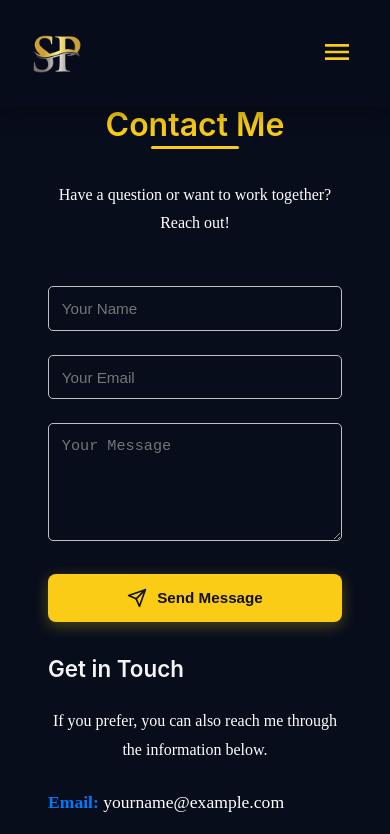
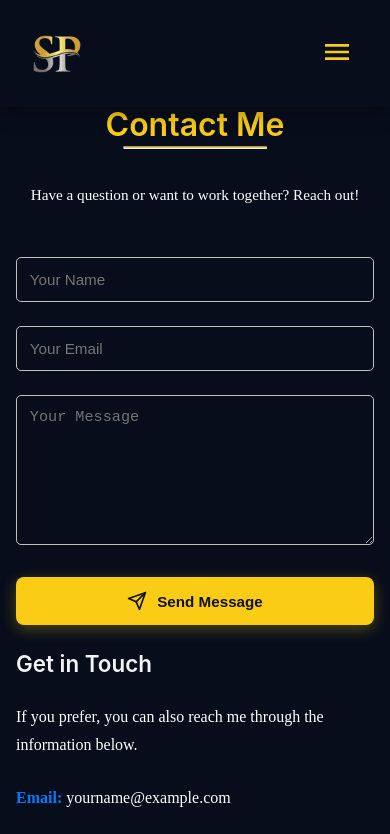
Before and after one commit to sank-45/Portfolio1, a React (Vite) app: page /contact in a window 390 px wide. Shown: the top 834 px of the page. Built offline with nearby package versions, Linux system fonts and the light colour scheme.

Commit message:
make responsive

```diff
--- a/src/Portfolio/Containers/Contact/Contact.scss
+++ b/src/Portfolio/Containers/Contact/Contact.scss
@@ -12,7 +12,6 @@
 
     h1 {
       font-size: clamp(2rem, 5vw, 3.5rem);
-      text-align: center;
       color: #facc15;
       animation: fadeInDown 1s ease;
     }
@@ -22,15 +21,12 @@
       height: 3px;
       background-color: #facc15;
       margin: 0 auto 2rem auto;
-      border: none;
       border-radius: 2px;
     }
 
     p {
       font-size: clamp(1rem, 2.5vw, 1.2rem);
-      text-align: center;
       margin-bottom: 3rem;
-      color: var(--main-text-color);
       animation: fadeInUp 1s ease;
     }
   }
@@ -66,6 +62,11 @@
           outline: none;
         }
       }
+
+      textarea {
+        min-height: 150px;
+        resize: vertical;
+      }
     }
 
     .button {
@@ -74,21 +75,19 @@
       --radius: 8px;
 
       cursor: pointer;
-      position: relative;
       display: inline-flex;
       align-items: center;
       justify-content: center;
-      align-self: flex-start;
       width: 100%;
       height: 56px;
       padding: 0 2rem;
-      font-family: "Poppins", sans-serif;
       font-size: 1.1rem;
       font-weight: 600;
-      color: var(--text-color);
+      font-family: "Poppins", sans-serif;
       border-radius: var(--radius);
       border: none;
       background: var(--primary-color);
+      color: var(--text-color);
       overflow: hidden;
       transition: all 0.4s ease;
       box-shadow: 0 4px 15px rgba(250, 204, 21, 0.3);
@@ -136,7 +135,6 @@
     p {
       font-size: 1.1rem;
       margin-bottom: 1.5rem;
-      color: var(--main-text-color);
     }
 
     ul {
@@ -146,11 +144,9 @@
       li {
         font-size: 1.1rem;
         margin-bottom: 1rem;
-        color: var(--main-text-color);
 
         strong {
           color: var(--primary-color);
-        }
         }
       }
     }
@@ -190,13 +186,14 @@
     }
   }
 
-// Media Queries for Smaller Screens
+  // Tablet Screens
   @media (max-width: 768px) {
-  .contact {
     padding: 3rem 1.5rem;
 
-    .contact_container h1 {
+    .contact_container {
+      h1 {
         font-size: 2.5rem;
+      }
     }
 
     .contact_form .button {
@@ -208,24 +205,29 @@
       font-size: 1.6rem;
     }
   }
-}
 
+  // Mobile Screens
   @media (max-width: 480px) {
-  .contact {
     padding: 2rem 1rem;
 
     .contact_container {
+      padding: 0;
+
       h1 {
         font-size: 2rem;
       }
 
       p {
-        font-size: 1rem;
+        font-size: 0.95rem;
       }
 
       .section-divider {
-        width: 30%;
+        width: 40%;
       }
+    }
+
+    .contact_content {
+      gap: 1.5rem;
     }
 
     .contact_form {
@@ -242,8 +244,15 @@
       }
     }
 
-    .contact_info h2 {
+    .contact_info {
+      h2 {
         font-size: 1.4rem;
+      }
+
+      p,
+      ul li {
+        font-size: 1rem;
       }
     }
   }
+}
```
Lines whose indentation alone changed are shown as unchanged.
